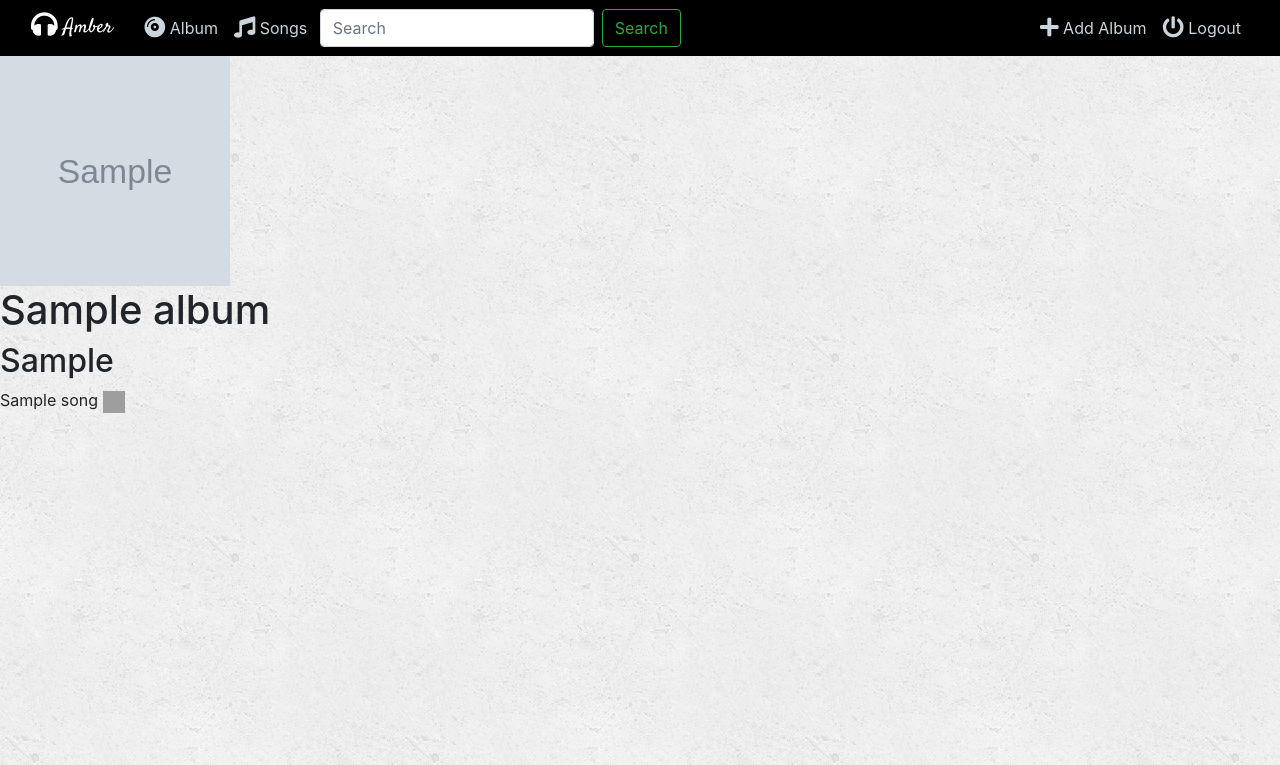
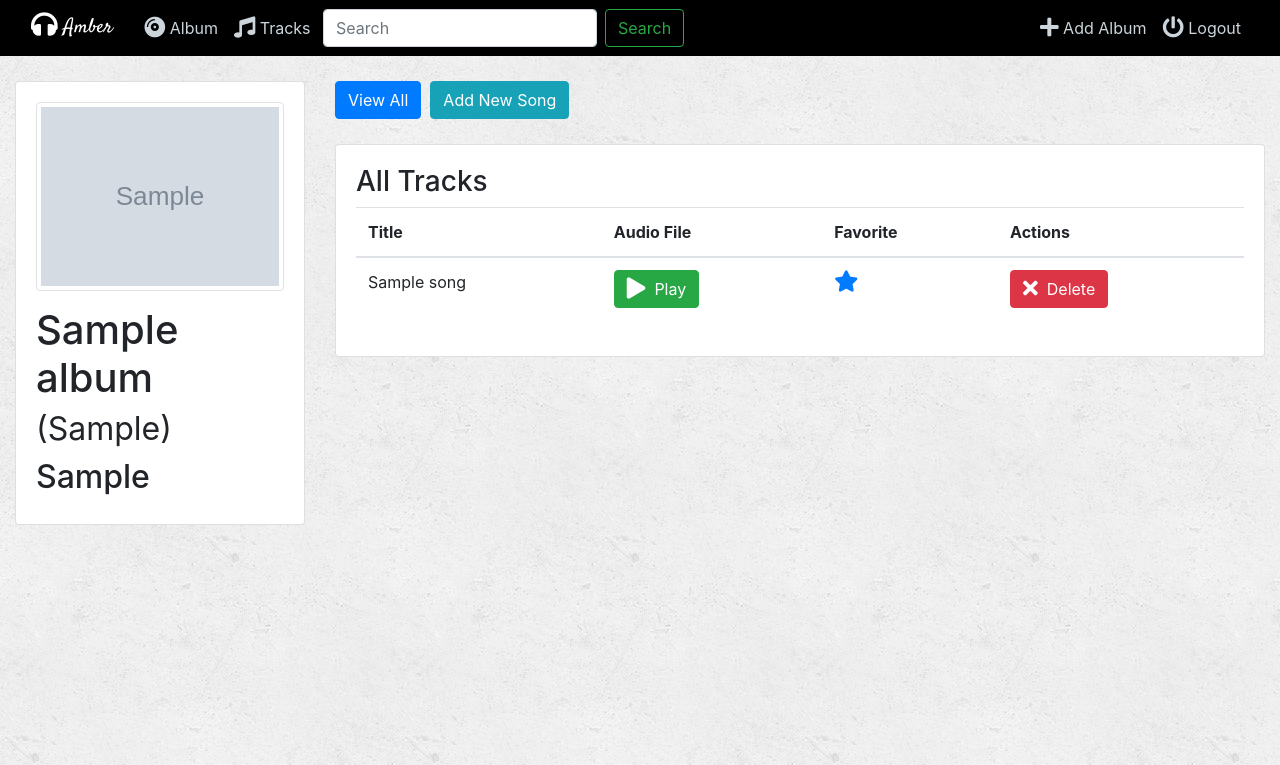
Before and after one commit to beingabeer/Storm-Cloud, a Django app: page /songs/1/ in a window 1280 px wide. Shown: the top 765 px of the page. Run offline with Django 3.2, Linux system fonts and the light colour scheme; tables that the repository leaves empty hold one stand-in row (values such as "Sample post"); grey boxes marked "Sample" are stand-in pictures; some libraries are stand-ins or nearby versions; grey boxes are pictures that could not be loaded.

Commit message:
Added more styling to the details view

```diff
--- a/music_project/songs/templates/songs/base.html
+++ b/music_project/songs/templates/songs/base.html
@@ -33,7 +33,7 @@
               <div class="collapse navbar-collapse" id="navbarToggle">
                 <div class="navbar-nav mr-auto">
                   <a class="nav-item nav-link" href="#"><i class="fa fa-compact-disc fa-lg"></i>&nbsp;Album</a>
-                  <a class="nav-item nav-link" href="#"><i class="fa fa-music fa-lg"></i>&nbsp;Songs</a>&nbsp;
+                  <a class="nav-item nav-link" href="#"><i class="fa fa-music fa-lg"></i>&nbsp;Tracks</a>&nbsp;
                 <form class="form-inline" role="search" method="get" action="">
                     <input class="form-control mr-sm-2" type="search" placeholder="Search" aria-label="Search" name="q" value="">
                     <button class="btn btn-outline-success my-2 my-sm-0" type="submit">Search</button>
--- a/music_project/songs/templates/songs/detail.html
+++ b/music_project/songs/templates/songs/detail.html
@@ -1,17 +1,96 @@
 {% extends 'songs/base.html' %}
 {% load static %}
-{% block title %}Album Detail{% endblock title %}
+{% block title %}{{ album }}{% endblock %}
 {% block content %}
-    <img src="{{ album.album_logo }}" width="230" height="230">
-    <h1>{{album.album_title}}</h1>
-    <h2>{{album.artist}}</h2>
-    {% for song in album.song_set.all %}
-        {{ song.song_title }}
-        {% if song.is_favorite %}
-            <img src="{% static 'songs/images/star_icon.png' %}" width="22" height="22">
-        {% endif %}
-        <br>
-    {% endfor %}
+
+
+    <div class="container-fluid songs-container">
+
+    <div class="row">
+
+        <!-- Left Album Info -->
+        <div class="col-md-3">
+            <div class="card" style="margin-top: 25px;">
+                <div class="card-body">
+                    <a href="{% url 'songs:detail' album.id %}">
+                        {% if album.album_logo %}
+                            <img src="{{ album.album_logo }}" class="img-fluid img-thumbnail" style="width:100%;margin-bottom: 15px;">
+                        {% else %}
+                            <h3>No image to display</h3>
+                        {% endif %}
+                    </a>
+                    <h1>{{ album.album_title }} <small>({{ album.genre }})</small></h1>
+                    <h2>{{ album.artist }}</h2>
+                </div>
+            </div>
+        </div>
+
+        <!-- Right Song Info -->
+        <div class="col-md-9">
+
+            <ul class="nav nav-pills" style="margin-top: 25px;">
+                <button type="button" class="btn btn-primary btn-md">
+                    <li role="presentation" class="nav-item active"><a style="color: white;text-decoration-line: none;" href="{% url 'songs:detail' album.id %}">View All</a></li>
+                </button>&nbsp;&nbsp;
+                <button type="button" class="btn btn-info btn-md">
+                <li role="presentation" class="nav-item"><a style="text-decoration-line: none;color: white;" href="#">Add New Song</a></li>
+                </button>
+            </ul>
+
+            <div class="card" style="margin-top: 25px;">
+                <div class="card-body">
+
+                    <h3>All Tracks</h3>
+
+                    {% if error_message %}
+                        <p><strong>{{ error_message }}</strong></p>
+                    {% endif %}
+
+                    <table class="table">
+                        <thead>
+                        <tr>
+                            <th>Title</th>
+                            <th>Audio File</th>
+                            <th>Favorite</th>
+                            <th>Actions</th>
+                        </tr>
+                        </thead>
+                        <tbody>
+                        {% for song in album.song_set.all %}
+                            <tr>
+                                <td>{{ song.song_title }}</td>
+                                <td>
+                                    <a target="_blank" href="#">
+                                        <button type="button" class="btn btn-success btn-md">
+                                            <i class="fa fa-play fa-lg"></i>&nbsp; Play
+                                        </button>
+                                    </a>
+                                </td>
+                                <td>
+                                    <a href="#" class="btn-favorite"><i class="fa fa-star fa-lg"></i></a>
+                                </td>
+                                <td>
+                                    <form action="" method="post" style="display: inline;">
+                                        {% csrf_token %}
+                                        <input type="hidden" name="song_id" value="{{ song.id }}" />
+                                        <button type="submit" class="btn btn-danger btn-md">
+                                            <i class="fa fa-times fa-lg"></i>&nbsp; Delete
+                                        </button>
+                                    </form>
+                                </td>
+                            </tr>
+                        {% endfor %}
+                        </tbody>
+                    </table>
+
+                </div>
+            </div>
+
+        </div>
+
+    </div>
+
+</div>
 
 {% endblock content %}
 
```
